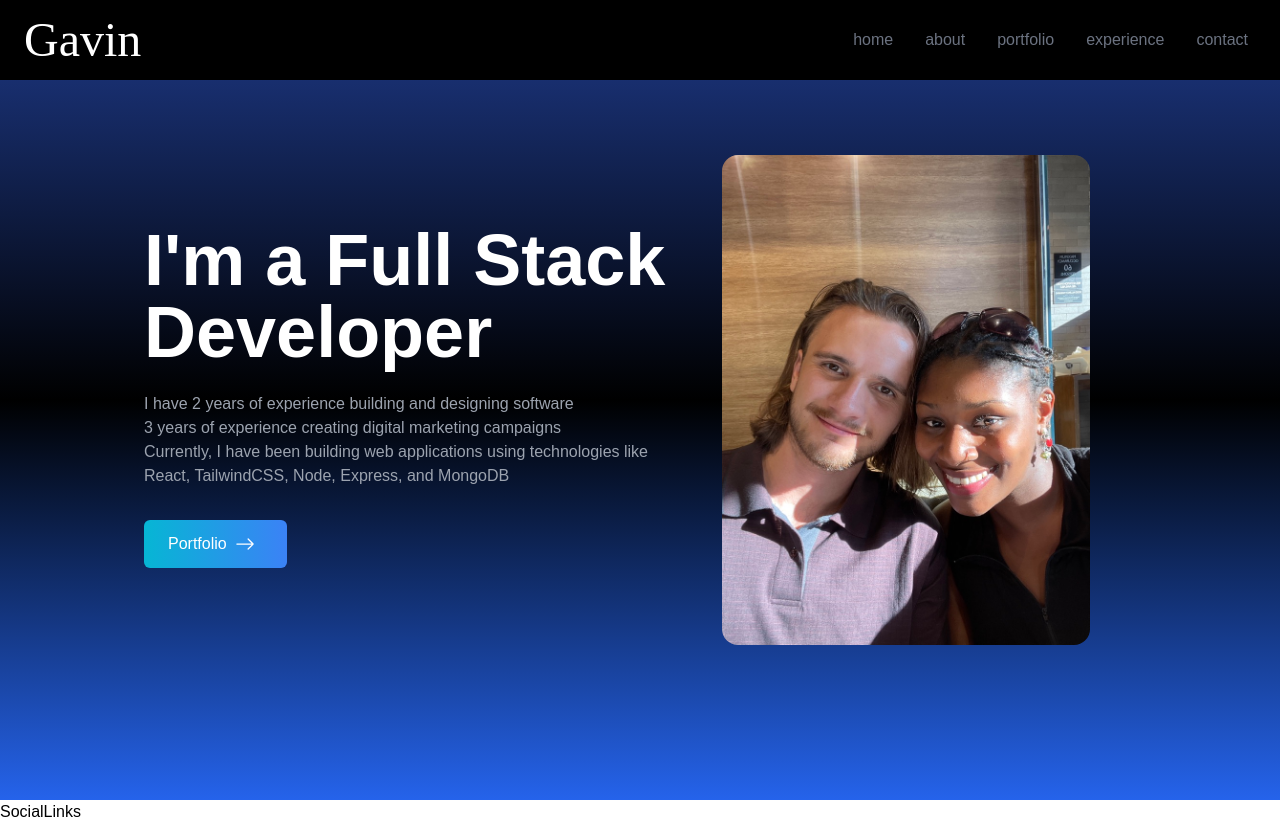
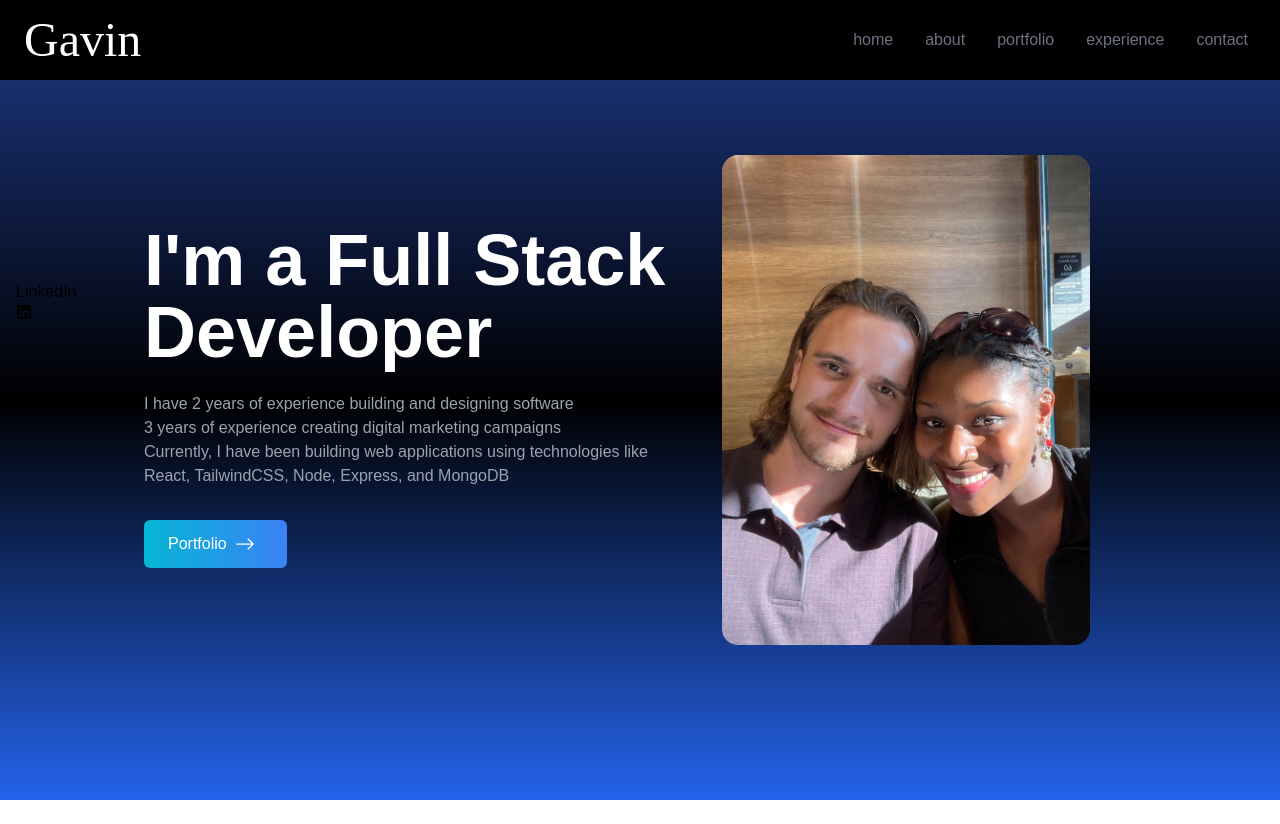
Before and after one commit to gwentzel26/react_portfolio, a React (Create React App) app in the folder react_portfolio/: page / in a window 1280 px wide. After the commit the page ends 800 px from the top, so only its background shows below. Built offline with nearby package versions, Linux system fonts and the light colour scheme.

Commit message:
Styles for social links div and ul

```diff
--- a/react_portfolio/src/components/SocialLinks.jsx
+++ b/react_portfolio/src/components/SocialLinks.jsx
@@ -5,7 +5,15 @@ import { BsFillPersonLinesFill } from 'react-icons/bs';
 
 const SocialLinks = () => {
   return (
-    <div>SocialLinks</div>
+    <div className='flex flex-col top-[35%] left-0 fixed'>
+        <ul className='flex justify-between items-center w-40 h-1/4 px-4 '>
+            <li>
+                <a href='' >
+                    LinkedIn <FaLinkedin />
+                </a>
+            </li>
+        </ul>
+    </div>
   )
 }
 
```
